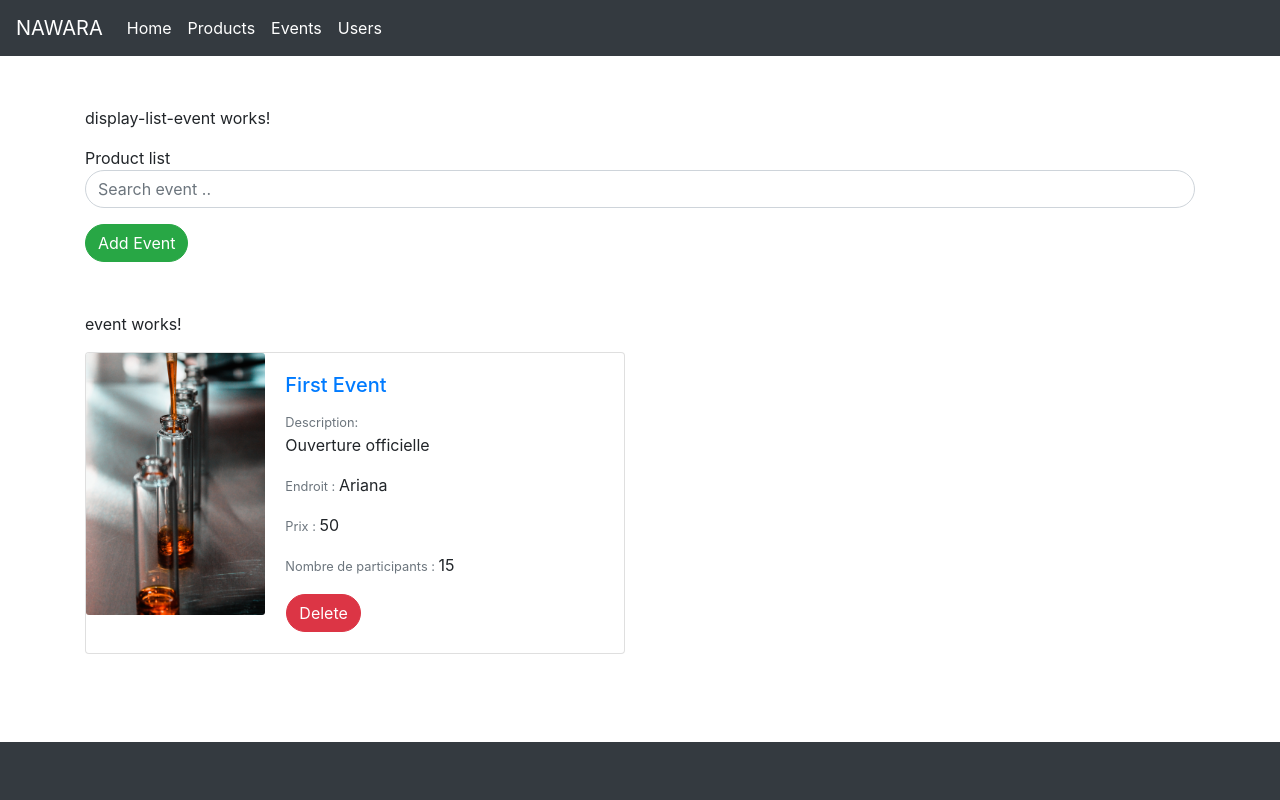
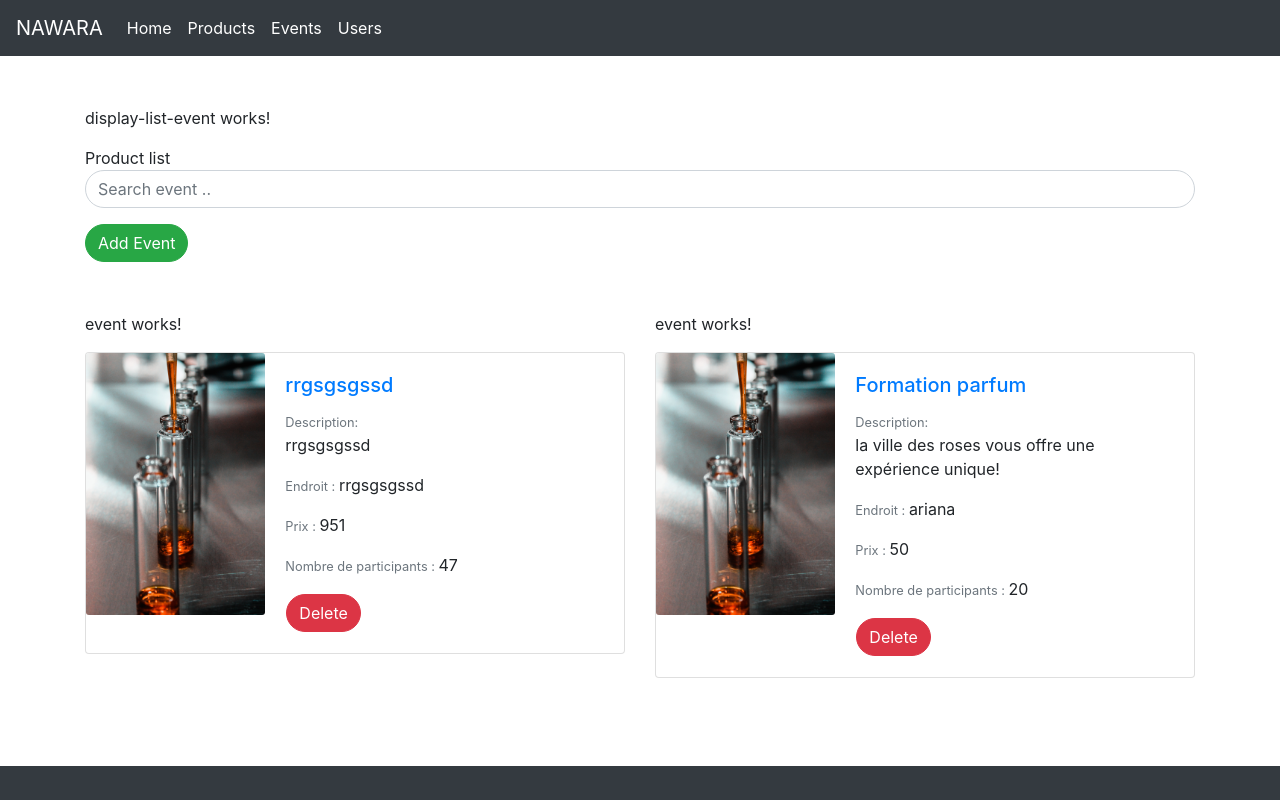
Before and after one commit to imenelhakim/workshopAngular, an Angular app: page /event in a window 1280 px wide. Shown: the top 800 px of the page. Built offline with nearby package versions, Linux system fonts and the light colour scheme; data requests are answered from the project's data file.

Commit message:
Commit 11:
+Display detailed event

```diff
--- a/db.json
+++ b/db.json
@@ -19,22 +19,30 @@
       "id": 2
     },
     {
-      "productName": "sssssssssssss",
-      "category": "hjkldfghjkl",
-      "description": "hgjjkllmm",
-      "quantity": 545,
-      "price": 545,
+      "productName": "Bouquet de coquelicots",
+      "category": "fleuuurs",
+      "description": "ddndndndnjd",
+      "quantity": 45,
+      "price": 554,
       "likes": 0,
-      "id": 3
+      "id": 4
     }
   ],
   "events": [
     {
       "id": 1,
-      "eventName": "First Event ",
-      "place": "Ariana",
-      "description": "Ouverture officielle",
-      "guestsNumber": 15,
+      "eventName": "rrgsgsgssd",
+      "place": "rrgsgsgssd",
+      "description": "rrgsgsgssd",
+      "guestsNumber": 47,
+      "price": 951
+    },
+    {
+      "id": 2,
+      "eventName": "Formation parfum",
+      "place": "ariana",
+      "description": "la ville des roses vous offre une expérience unique!",
+      "guestsNumber": 20,
       "price": 50
     }
   ]
--- a/src/app/display-detail-event/display-detail-event.component.html
+++ b/src/app/display-detail-event/display-detail-event.component.html
@@ -1,4 +1,80 @@
 <p>display-detail-event works!</p>
 <small class="text-muted">Share the data please </small>
 
-{{id}}
+
+<div class="container">
+  <!--Section: Block Content-->
+  <section class="mb-5">
+
+    <div class="row">
+      <div class="col-md-3 mb-4 mb-md-0">
+        <div id="mdb-lightbox-ui"></div>
+        <div class="mdb-lightbox">
+          <div class="row product-gallery mx-8">
+          </div>
+
+          <img src="assets/perfume.jpg" class="card-img" alt="...">
+
+        </div>
+
+      </div>
+      <div class="col-md-6">
+
+
+
+        <p class="mb-2 text-muted text-uppercase small"><small class="text-muted">ID: </small>{{this.DetailEvent.id}}</p>
+        <h2><strong>{{this.DetailEvent.eventName}}</strong></h2>
+        <div class="form-group"><strong>
+          <input type="text" class="form-control" placeholder="{{this.DetailEvent.eventName}}" ></strong>
+        </div>
+        <div class="table-responsive">
+          <table class="table table-sm table-borderless mb-0">
+            <tbody>
+            <tr>
+              <th class="pl-0 w-25" scope="row">Description: </th>
+              <td>{{this.DetailEvent.description}}</td>
+              <td>
+                <div class="form-group">
+                <input type="text" class="form-control" placeholder="{{this.DetailEvent.description}}" >
+                </div>
+              </td>
+            </tr>
+            <tr>
+              <th class="pl-0 w-25" scope="row">Place: </th>
+              <td>{{this.DetailEvent.place}}</td>
+              <td>
+                <div class="form-group">
+                  <input type="text" class="form-control" placeholder="{{this.DetailEvent.place}}" >
+                </div>
+              </td>
+            </tr>
+            <tr>
+              <th class="pl-0 w-25" scope="row">Price: </th>
+              <td>{{this.DetailEvent.price}}</td>
+              <td>
+                <div class="form-group">
+                  <input type="text" class="form-control" placeholder="{{this.DetailEvent.price}}" >
+                </div>
+              </td>
+            </tr>
+            <tr>
+              <th class="pl-0 w-25" scope="row">Participants number: </th>
+              <td>{{this.DetailEvent.guestsNumber}}</td>
+              <td>
+                <div class="form-group">
+                  <input type="text" class="form-control" placeholder="{{this.DetailEvent.guestsNumber}}" >
+                </div>
+              </td>
+            </tr>
+            </tbody>
+          </table>
+        </div>
+        <hr>
+        <button type="button" class="btn btn-primary btn-md mr-1 mb-2" (click)="update(this.DetailEvent.id,DetailEvent)">Update</button>
+        <button type="button" class="btn btn-light btn-md mr-1 mb-2">Cancel</button>
+      </div>
+    </div>
+
+  </section>
+  <!--Section: Block Content-->
+</div>
--- a/src/app/display-detail-event/display-detail-event.component.ts
+++ b/src/app/display-detail-event/display-detail-event.component.ts
@@ -10,17 +10,28 @@ import {Event} from '../../../model/event';
 })
 export class DisplayDetailEventComponent implements OnInit {
 
-  //injection de service
+
   constructor( private service: ActivatedRoute, private serviceEvent : EventService) { }
 
+  DetailEvent: Event;
+
   id:number;
-  listEvent: Event[];
 
   ngOnInit(): void {
+
     this.id=this.service.snapshot.params.id;
     console.log(this.service.snapshot.params.id);
-    this.listEvent = this.serviceEvent.getEvents();
-    console.log(this.serviceEvent.getEvents());
+
+    this.serviceEvent.getEventWS(this.id)
+      .subscribe((data: Event)=>{
+        this.DetailEvent = data;
+        console.log(this.DetailEvent);
+      })
+  }
+
+  update(id:number,e:Event){
+    this.serviceEvent.putEvent(id,e).subscribe();
+    console.log(this.DetailEvent);
   }
 
 }
--- a/src/app/shared/event.service.ts
+++ b/src/app/shared/event.service.ts
@@ -1,7 +1,10 @@
 import { Injectable } from '@angular/core';
 import {Event} from '../../../model/event';
-import {HttpClient} from '@angular/common/http';
+import {HttpClient, HttpHeaders} from '@angular/common/http';
 import {Product} from '../../../model/product';
+import {Observable, throwError} from 'rxjs';
+import {catchError} from 'rxjs/operators';
+import {error} from '@angular/compiler/src/util';
 
 @Injectable({
   providedIn: 'root'  //une instatnce se crée dès l'execution de l'app
@@ -9,28 +12,42 @@ import {Product} from '../../../model/product';
 export class EventService {
 
   listEventShare: Event[];
+  errorHandler(error) {
+    debugger
+
+    let errorMessage = '';
+    if (error.error instanceof ErrorEvent) {
+      // client-side error
+      errorMessage = `Error: ${error.error.message}`;
+    } else {
+      // server-side error
+      errorMessage = `Error Code: ${error.status}\nMessage: ${error.message}`;
+    }
+    console.log(errorMessage);
+    return throwError(errorMessage);
+  }
 
   constructor(private http:HttpClient) { }
 
-  getEvents(){
-    this.listEventShare = [
-      {
-        id:1,
-        eventName:'Formation parfum',
-        place:'Ariana',
-        description:'Apprenez à créer vos propres parfums',
-        guestsNumber:20,
-        price:25
-      }
-    ];
-    return this.listEventShare;
-  }
+
+
+
+  // getEvents(){
+  //   this.listEventShare = [
+  //     {
+  //       id:1,
+  //       eventName:'Formation parfum',
+  //       place:'Ariana',
+  //       description:'Apprenez à créer vos propres parfums',
+  //       guestsNumber:20,
+  //       price:25
+  //     }
+  //   ];
+  //   return this.listEventShare;
+  // }
 
   url='http://localhost:3000/events/';
 
-  getEventsWS(){
-    return this.http.get<Event[]>(this.url);
-  }
   //suppression
   deleteEventWS(id){
     return this.http.delete(this.url+id);
@@ -39,7 +56,24 @@ export class EventService {
   postEvent(e:Event){
     return this.http.post<Event>(this.url,e);
   }
+  //afichage liste
+  getEventsWS(){
+    return this.http.get<Event[]>(this.url);
+  }
+  //affichage détail
+  getEventWS(id): Observable<Event> {
+    return this.http.get<Event>(this.url + id)
+      .pipe(
+        catchError(this.errorHandler)
+      )
+  }
+  //modification
+  httpOptions = { headers: new HttpHeaders({
+      'Content-Type': 'application/json'})}
 
-  putEvent(){}
+  putEvent(id:number,e:Event): Observable<Event>{
+    return this.http.put<Event>(this.url+id,e,this.httpOptions);
+  }
+
   searchEvent(){}
 }
--- a/src/app/shared/product.service.ts
+++ b/src/app/shared/product.service.ts
@@ -42,6 +42,7 @@ export class ProductService {
   getProductsWS(){
     return this.http.get<Product[]>(this.url);
   }
+
   //suppression
   deleteProductWS(id){
     return this.http.delete(this.url+id);
```
